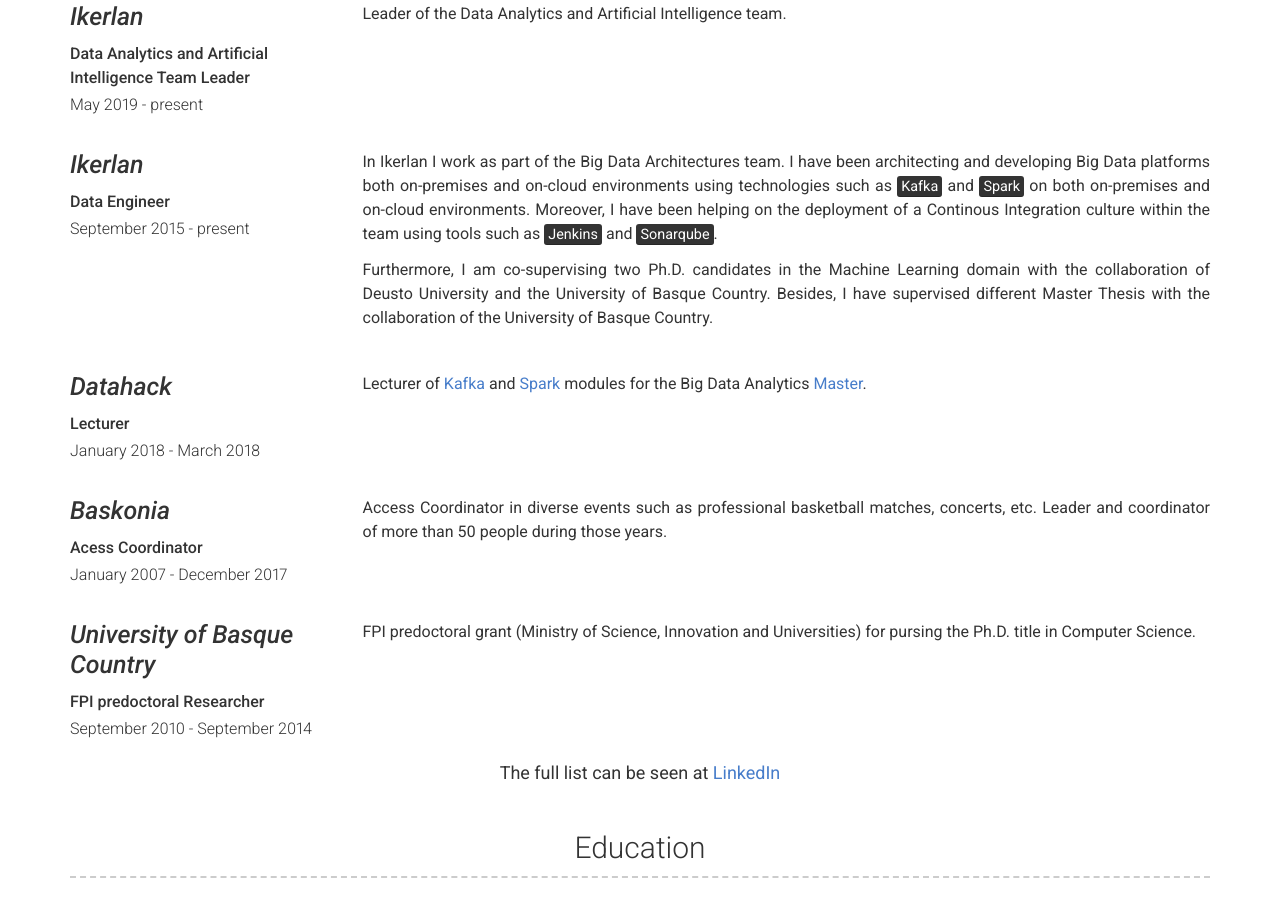
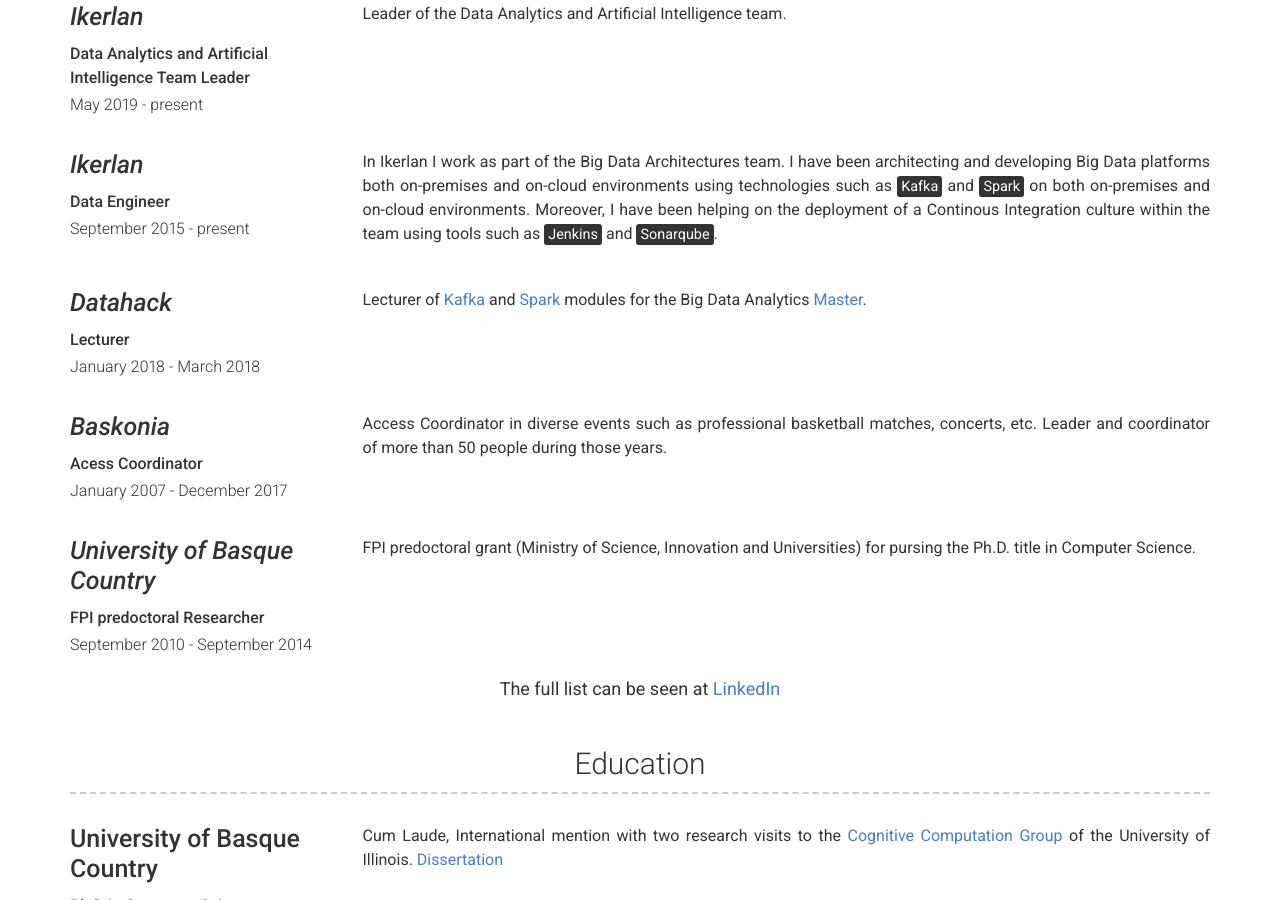
Before and after one commit to Neuw84/neuw84.github.io, a Jekyll site: the page built from index.md, in a window 1280 px wide and 900 px high, scrolled down 949 px. Built offline with Jekyll 4.4.1, drawn with Linux system fonts in a browser that asks for light colours.

Commit message:
Update experience.yml

```diff
--- a/_data/experience.yml
+++ b/_data/experience.yml
@@ -15,7 +15,6 @@
     In Ikerlan I work as part of the Big Data Architectures team. I have been architecting and developing Big Data platforms both on-premises and on-cloud environments using technologies such as <mark>Kafka</mark> and <mark>Spark</mark> on both on-premises and on-cloud environments.
     Moreover, I have been helping on the deployment of a Continous Integration culture within the team using tools such as <mark>Jenkins</mark> and <mark>Sonarqube</mark>.
 
-    Furthermore, I am co-supervising two Ph.D. candidates in the Machine Learning domain with the collaboration of Deusto University and the University of Basque Country. Besides, I have supervised different Master Thesis with the collaboration of the University of Basque Country.
 - company: Datahack
   company: Datahack
   link: www.datahack.es/
```
